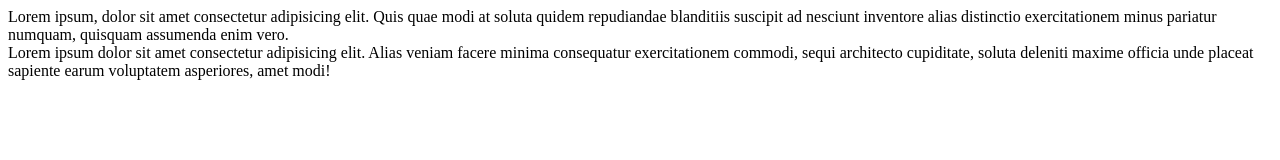
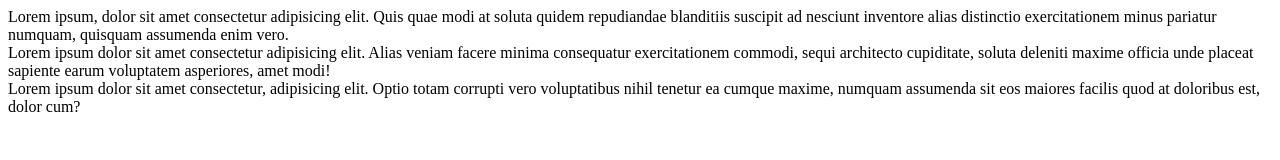
Before and after one commit to varlog762/USM-test, a plain HTML site: page index.html in a window 1280 px wide. Drawn offline with Linux system fonts and the light colour scheme.

Commit message:
fifth commit

```diff
--- a/index.html
+++ b/index.html
@@ -9,5 +9,6 @@
 <body>
     <div>Lorem ipsum, dolor sit amet consectetur adipisicing elit. Quis quae modi at soluta quidem repudiandae blanditiis suscipit ad nesciunt inventore alias distinctio exercitationem minus pariatur numquam, quisquam assumenda enim vero.</div>
     <div>Lorem ipsum dolor sit amet consectetur adipisicing elit. Alias veniam facere minima consequatur exercitationem commodi, sequi architecto cupiditate, soluta deleniti maxime officia unde placeat sapiente earum voluptatem asperiores, amet modi!</div>
+    <div>Lorem ipsum dolor sit amet consectetur, adipisicing elit. Optio totam corrupti vero voluptatibus nihil tenetur ea cumque maxime, numquam assumenda sit eos maiores facilis quod at doloribus est, dolor cum?</div>
 </body>
 </html>
```
